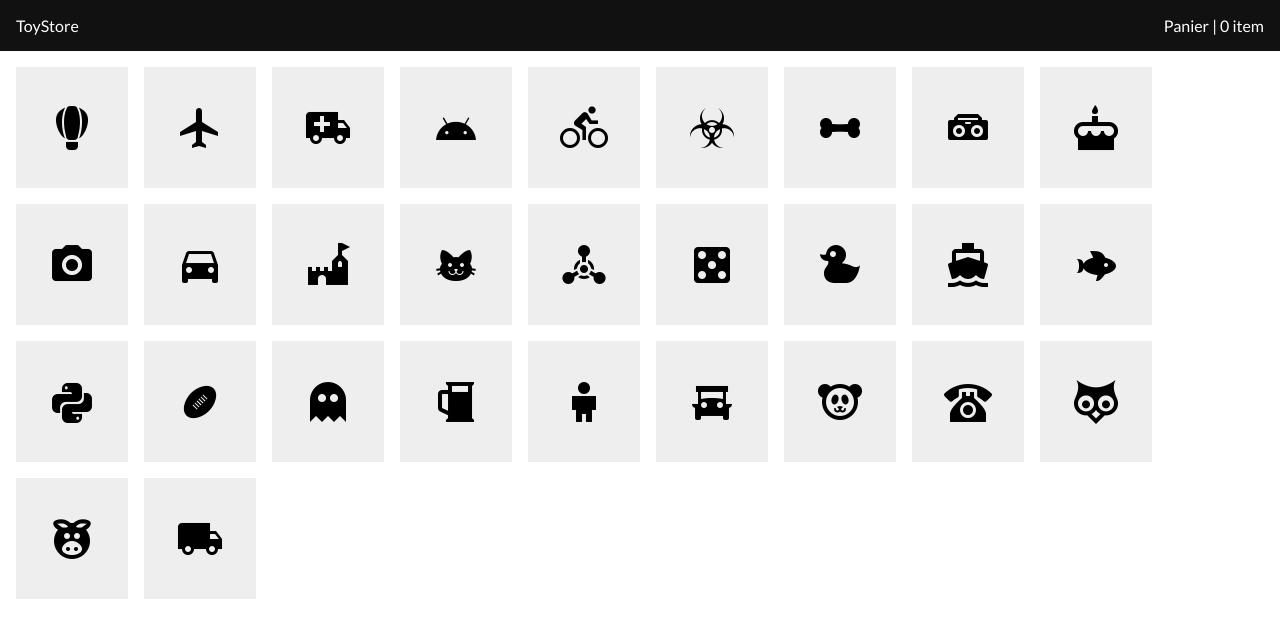
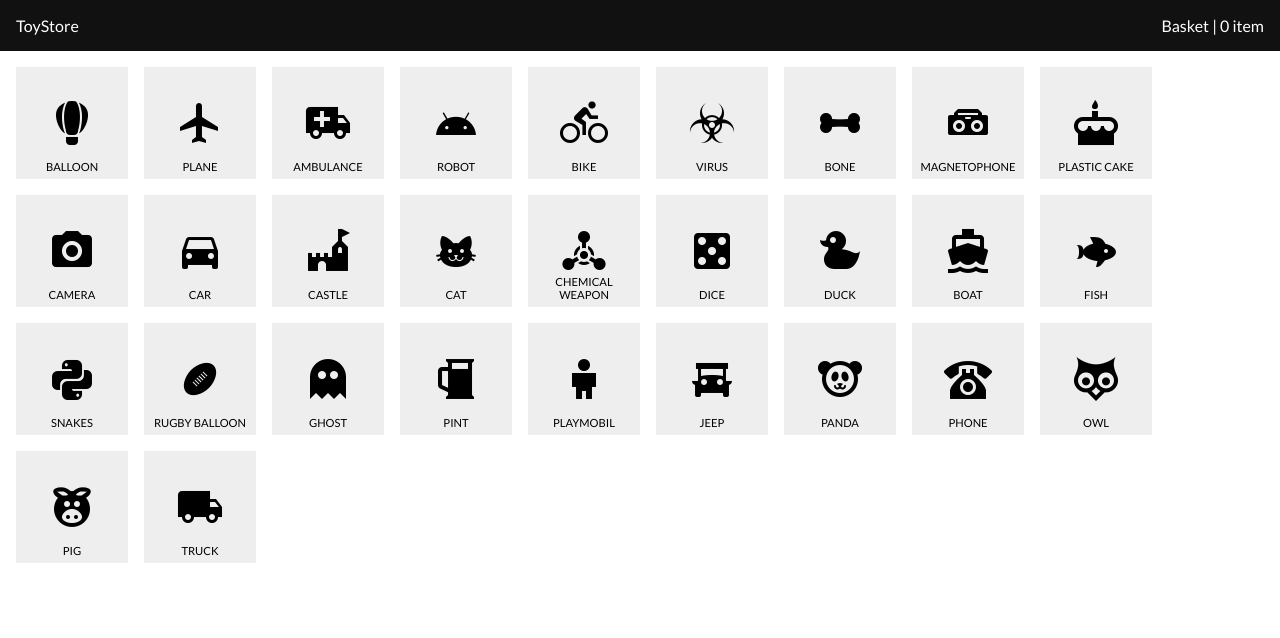
Before and after one commit to lsan75/toystore-react, a React (Create React App) app: page / in a window 1280 px wide. Shown: the top 638 px of the page. Built offline with nearby package versions, Linux system fonts and the light colour scheme; data requests are answered from the project's data file.

Commit message:
rename toys to toyList

```diff
--- a/src/features/header/header.component.tsx
+++ b/src/features/header/header.component.tsx
@@ -15,7 +15,7 @@ export function HeaderComponent(props: Props) {
     <header className="Header">
       <Link to="/" className="Header__title">ToyStore</Link>
       <article className="Header__counter" onClick={props.click}>
-        Panier | {props.counter} item{isS()}
+        Basket | {props.counter} item{isS()}
       </article>
     </header>
   );
--- a/src/features/toy-list/toy-list.container.tsx
+++ b/src/features/toy-list/toy-list.container.tsx
@@ -35,7 +35,7 @@ export class ToyListContainer extends React.Component<Props> {
 
 function mapStateToProps(state: Store) {
   return {
-    toyList: state.toyReducer.toys
+    toyList: state.toyReducer.toyList
   };
 }
 
--- a/src/features/toy-list/toy.scss
+++ b/src/features/toy-list/toy.scss
@@ -2,10 +2,9 @@
   background: #eee;
   cursor: pointer;
   display: inline-block;
-  font-size: 3rem;
+  height: 7rem;
   margin: 0 0 1rem 1rem;
-  padding: 2rem;
-  text-align: center;
+  position: relative;
   transition: background-color 150ms ease-in-out;
   width: 7rem;
 
@@ -17,3 +16,24 @@
     background: #fff;
   }
 }
+
+  .ToyComponent__image {
+    font-size: 3rem;
+    height: 100%;
+    padding-top: 1.7rem;
+    position: absolute;
+    left: 0;
+    text-align: center;
+    top: 0;
+    width: 100%;
+  }
+  .ToyComponent__text {
+    position: absolute;
+    padding: 0 0.4rem;
+    bottom: 0.4rem;
+    left: 0;
+    font-size: 0.7rem;
+    text-align: center;
+    text-transform: uppercase;
+    width: 100%;
+  }
--- a/src/features/toy-list/toy.tsx
+++ b/src/features/toy-list/toy.tsx
@@ -16,17 +16,21 @@ interface Props {
 
 export function ToyComponent(props: Props) {
 
-  const classname = `
+  const component = `
     ToyComponent
-    mdi mdi-${props.toy.icon}
     ${props.toy.selected ? 'selected' : ''}
   `;
 
+  const content = `
+    ToyComponent__image
+    mdi mdi-${props.toy.icon}
+  `;
+
   return (
-    <article
-      className={classname}
-      onClick={() => props.select(props.toy)}
-    />
+    <section className={component} onClick={() => props.select(props.toy)}>
+      <article className={content} />
+      <span className="ToyComponent__text">{props.toy.title}</span>
+    </section>
   );
 
 }
--- a/src/mocks/db.json
+++ b/src/mocks/db.json
@@ -1,7 +1,7 @@
 {
   "toys":  [
       {
-        "title": "ball",
+        "title": "balloon",
         "icon": "airballoon",
         "price": 5
       },
--- a/src/store/toy/toy.action.ts
+++ b/src/store/toy/toy.action.ts
@@ -19,10 +19,10 @@ export function getToysAction() {
   };
 }
 
-export function loadToysAction(toys: Toy[]) {
+export function loadToysAction(toyList: Toy[]) {
   return {
     type: TOYS.GET_TOYS,
-    toys
+    toyList
   };
 }
 
--- a/src/store/toy/toy.reducer.ts
+++ b/src/store/toy/toy.reducer.ts
@@ -3,17 +3,17 @@ import { Toy } from '../../features/toy-list/toy';
 import { TOYS } from './toy.action';
 
 export interface ToyReducerState {
-  toys: Toy[];
+  toyList: Toy[];
   counter: number;
 }
 
 export interface ToyAction extends Action {
-  toys?: Toy[];
+  toyList?: Toy[];
   toy?: Toy;
 }
 
 export const defaultToyReducer: ToyReducerState = {
-  toys: [],
+  toyList: [],
   counter: 0
 };
 
@@ -22,19 +22,19 @@ export function toyReducer(state: ToyReducerState = defaultToyReducer, action: T
   switch (action.type) {
 
     case TOYS.GET_TOYS:
-      return { ...state, toys: action.toys };
+      return { ...state, toyList: action.toyList };
 
     case TOYS.SELECT_TOY:
       const newState = Object.assign({}, state);
 
-      newState.toys = newState.toys.map(toy => {
+      newState.toyList = newState.toyList.map(toy => {
         if (toy.title === (action.toy ? action.toy.title : null)) {
           toy.selected = !toy.selected;
         }
         return toy;
       });
 
-      const counter = newState.toys.filter(item => item.selected).length;
+      const counter = newState.toyList.filter(item => item.selected).length;
 
       return Object.assign({}, state, newState, { counter });
 
```
